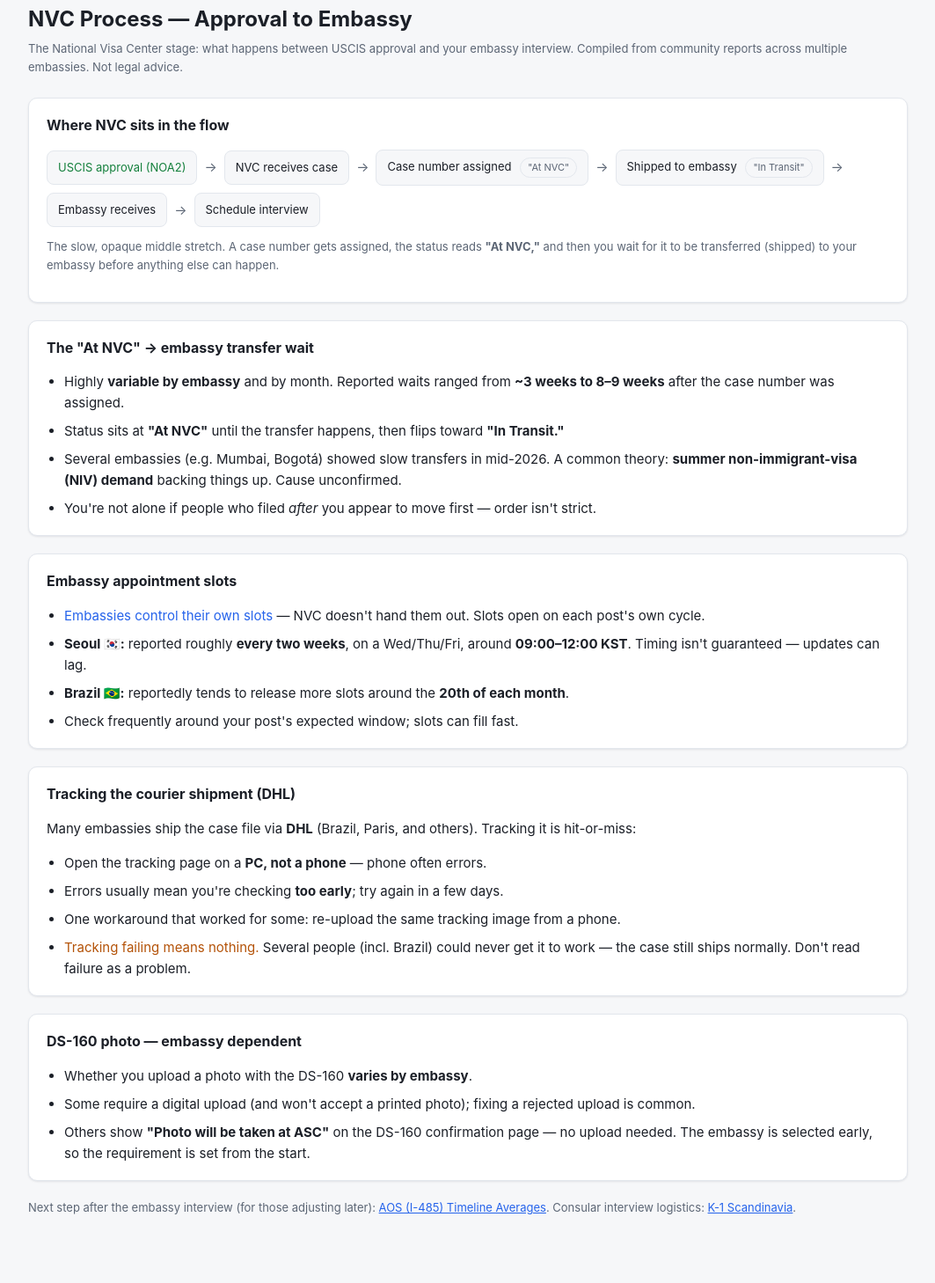
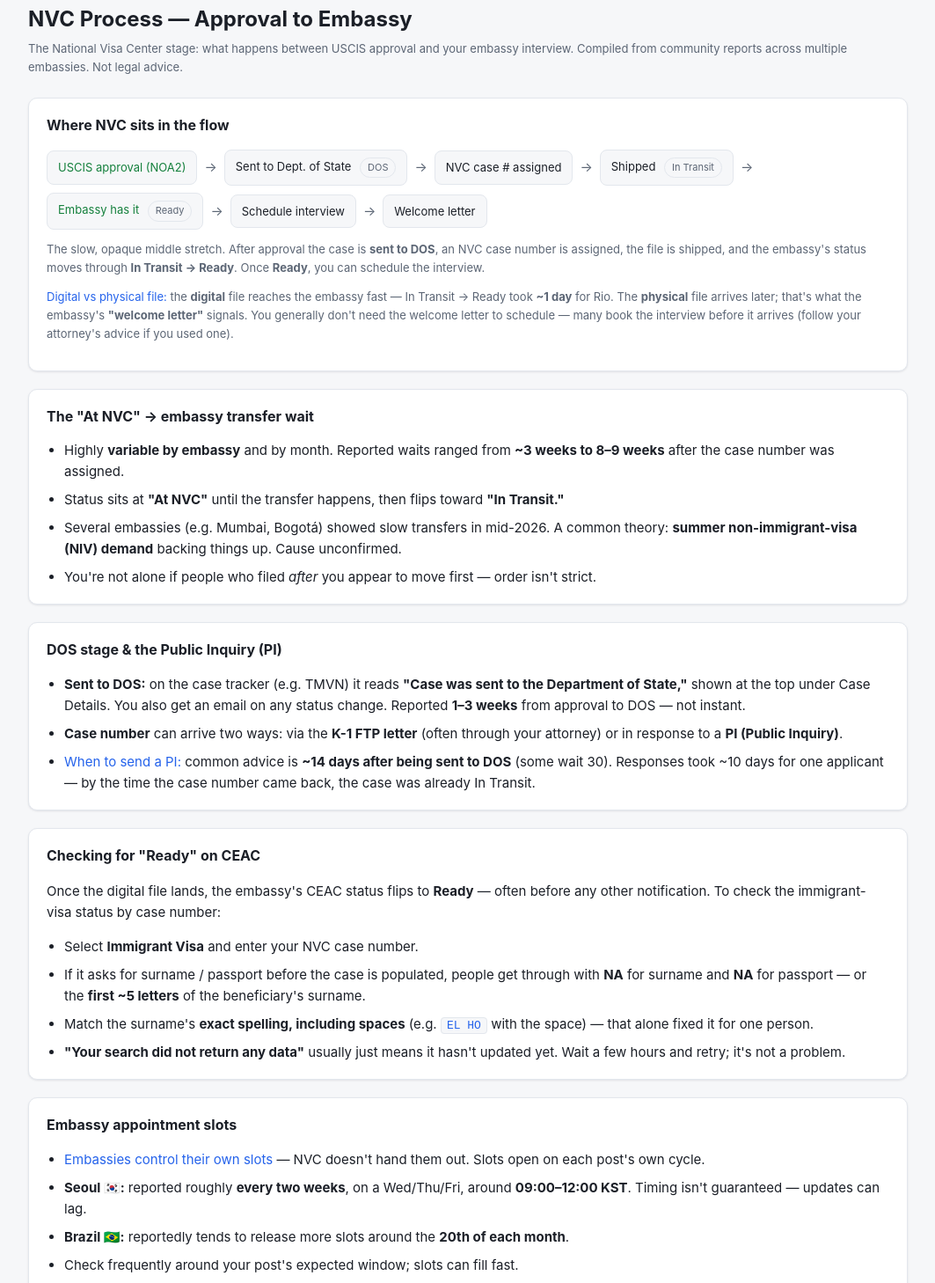
Before and after one commit to mitchellhillman/immigration, a plain HTML site: page nvc-process.html in a window 1280 px wide. Shown: the part 99-1557 px from the top of the page at 88% size, without its empty margins (108-1171 px from the left). Drawn offline with Linux system fonts and the light colour scheme.

Commit message:
Expand NVC page: DOS stage, PI, CEAC Ready check

```diff
--- a/nvc-process.html
+++ b/nvc-process.html
@@ -22,19 +22,26 @@
     <div class="flow">
       <span class="step good">USCIS approval (NOA2)</span>
       <span class="arrow">→</span>
-      <span class="step">NVC receives case</span>
+      <span class="step">Sent to Dept. of State <span class="tag">DOS</span></span>
       <span class="arrow">→</span>
-      <span class="step">Case number assigned <span class="tag">"At NVC"</span></span>
+      <span class="step">NVC case # assigned</span>
       <span class="arrow">→</span>
-      <span class="step">Shipped to embassy <span class="tag">"In Transit"</span></span>
+      <span class="step">Shipped <span class="tag">In Transit</span></span>
       <span class="arrow">→</span>
-      <span class="step">Embassy receives</span>
+      <span class="step good">Embassy has it <span class="tag">Ready</span></span>
       <span class="arrow">→</span>
       <span class="step">Schedule interview</span>
+      <span class="arrow">→</span>
+      <span class="step">Welcome letter</span>
     </div>
-    <p class="note">The slow, opaque middle stretch. A case number gets assigned, the status reads
-      <strong>"At NVC,"</strong> and then you wait for it to be transferred (shipped) to your embassy before
-      anything else can happen.</p>
+    <p class="note">The slow, opaque middle stretch. After approval the case is <strong>sent to DOS</strong>, an
+      NVC case number is assigned, the file is shipped, and the embassy's status moves through
+      <strong>In Transit → Ready</strong>. Once <strong>Ready</strong>, you can schedule the interview.</p>
+    <p class="note"><span class="accent">Digital vs physical file:</span> the <strong>digital</strong> file reaches
+      the embassy fast — In Transit → Ready took <strong>~1 day</strong> for Rio. The <strong>physical</strong>
+      file arrives later; that's what the embassy's <strong>"welcome letter"</strong> signals. You generally
+      don't need the welcome letter to schedule — many book the interview before it arrives (follow your
+      attorney's advice if you used one).</p>
   </section>
 
   <section>
@@ -47,6 +54,36 @@
       <li>Several embassies (e.g. Mumbai, Bogotá) showed slow transfers in mid-2026. A common theory:
         <strong>summer non-immigrant-visa (NIV) demand</strong> backing things up. Cause unconfirmed.</li>
       <li>You're not alone if people who filed <em>after</em> you appear to move first — order isn't strict.</li>
+    </ul>
+  </section>
+
+  <section>
+    <h2>DOS stage &amp; the Public Inquiry (PI)</h2>
+    <ul>
+      <li><strong>Sent to DOS:</strong> on the case tracker (e.g. TMVN) it reads
+        <strong>"Case was sent to the Department of State,"</strong> shown at the top under Case Details. You also
+        get an email on any status change. Reported <strong>1–3 weeks</strong> from approval to DOS — not instant.</li>
+      <li><strong>Case number</strong> can arrive two ways: via the <strong>K-1 FTP letter</strong> (often through
+        your attorney) or in response to a <strong>PI (Public Inquiry)</strong>.</li>
+      <li><span class="accent">When to send a PI:</span> common advice is <strong>~14 days after being sent to
+        DOS</strong> (some wait 30). Responses took ~10 days for one applicant — by the time the case number came
+        back, the case was already In Transit.</li>
+    </ul>
+  </section>
+
+  <section>
+    <h2>Checking for "Ready" on CEAC</h2>
+    <p>Once the digital file lands, the embassy's CEAC status flips to <strong>Ready</strong> — often before any
+      other notification. To check the immigrant-visa status by case number:</p>
+    <ul>
+      <li>Select <strong>Immigrant Visa</strong> and enter your NVC case number.</li>
+      <li>If it asks for surname / passport before the case is populated, people get through with
+        <strong>NA</strong> for surname and <strong>NA</strong> for passport — or the <strong>first ~5 letters</strong>
+        of the beneficiary's surname.</li>
+      <li>Match the surname's <strong>exact spelling, including spaces</strong> (e.g. <code>EL HO</code> with the
+        space) — that alone fixed it for one person.</li>
+      <li><strong>"Your search did not return any data"</strong> usually just means it hasn't updated yet. Wait a
+        few hours and retry; it's not a problem.</li>
     </ul>
   </section>
 
```
